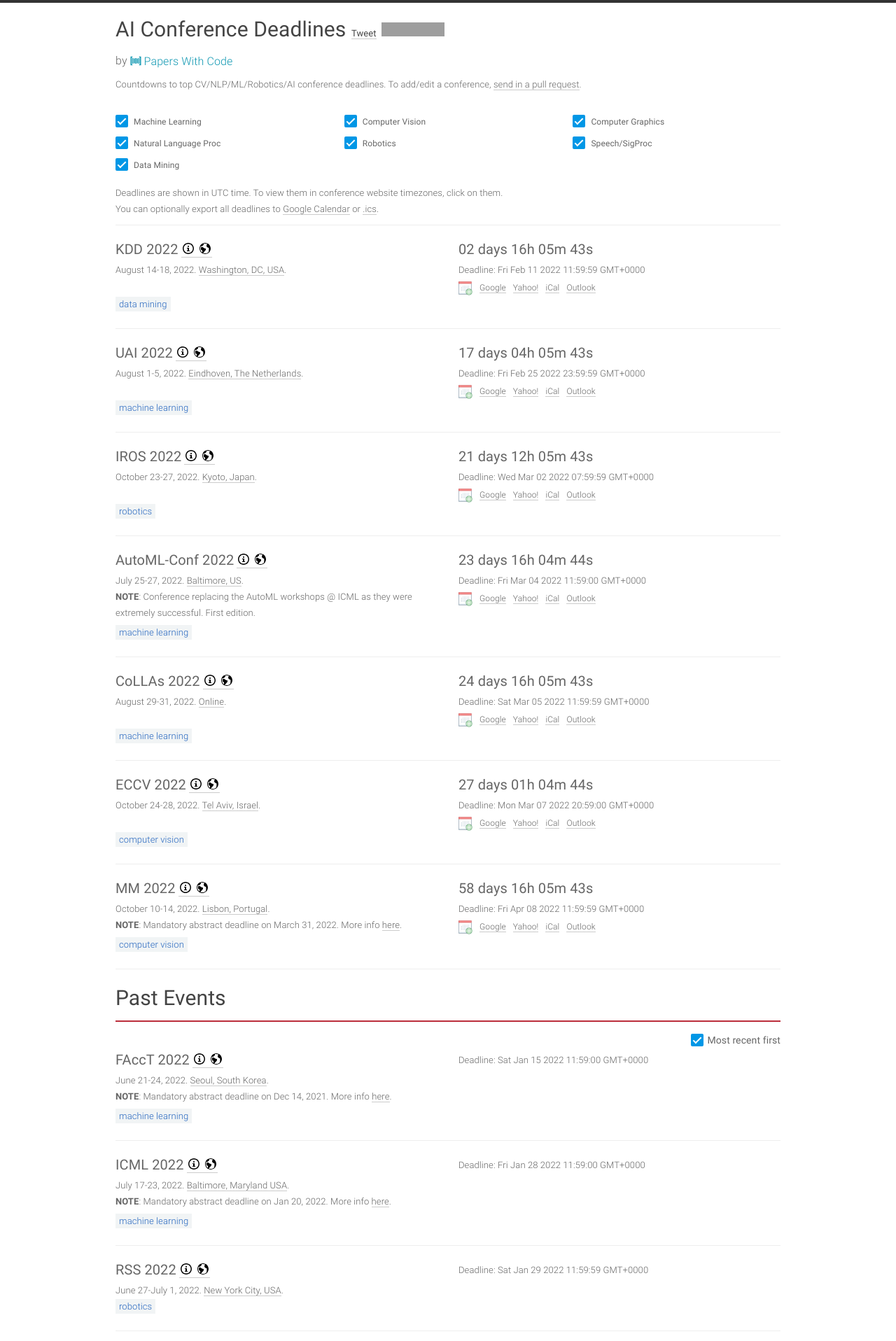
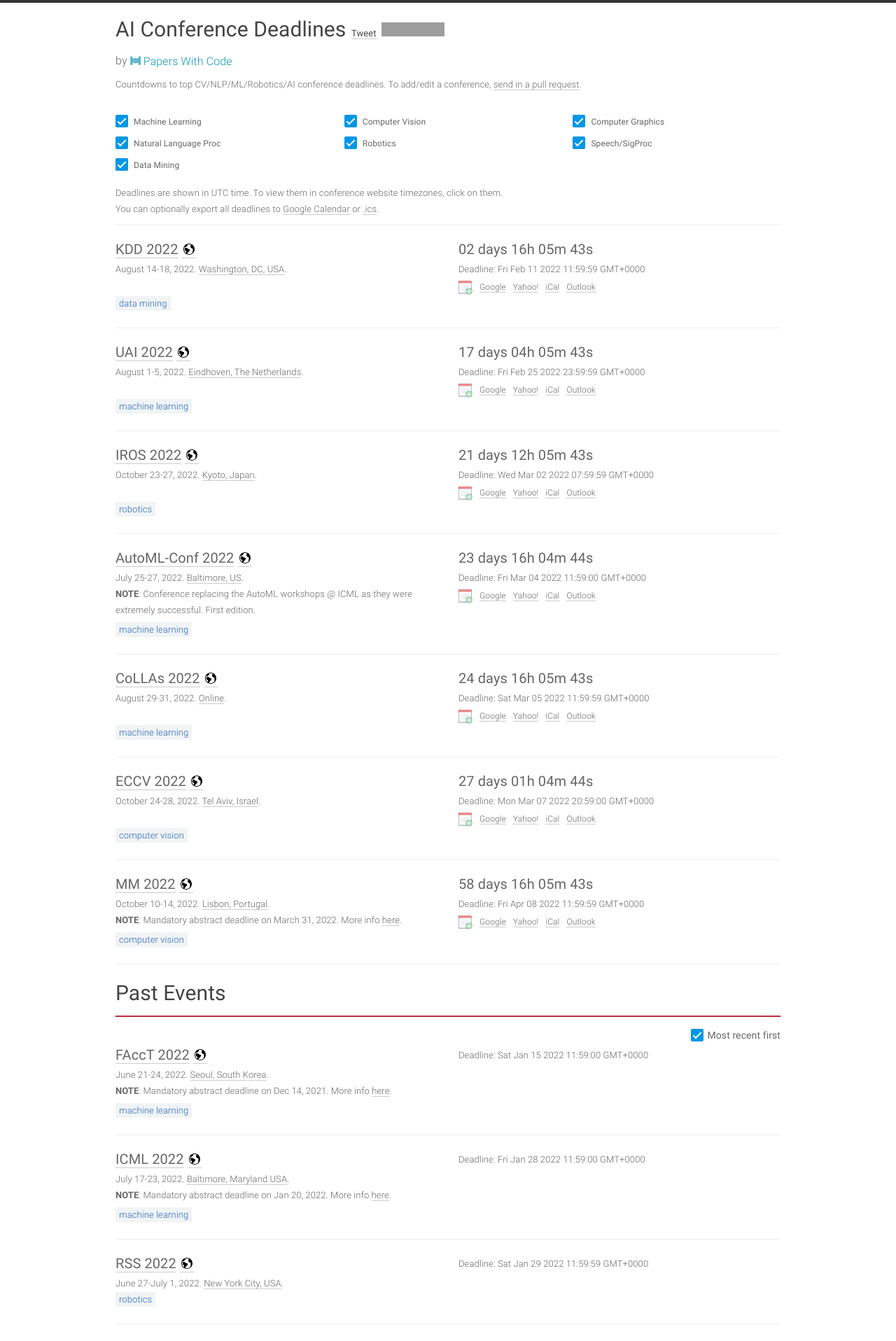
Before and after one commit to paperswithcode/ai-deadlines, a Jekyll site: the page built from index.html, in a window 1280 px wide. Shown: the top 1916 px of the page at 70% size. Built offline with Jekyll 4.4.1, drawn with Linux system fonts in a browser that asks for light colours; comment, search, counter and statistics services are not loaded; grey boxes are pictures that could not be loaded.

Commit message:
feat: update icon-based links

```diff
--- a/_layouts/home.html
+++ b/_layouts/home.html
@@ -79,13 +79,14 @@
           {% for conf in site.data.conferences %}
           <div id="{{conf.id}}" class="ConfItem {% for sub in conf.sub %} {{sub}}-conf {% endfor %}">
             <div class="row conf-row">
-                <div class="col-xs-5 col-sm-6">
-                  <div class="col-6">
-                    <span title="{{conf.name}}" class="conf-title">{{conf.title}} {{conf.year}}</span>
-                    <span title="{{conf.name}}" class="conf-title-small">{{conf.title}} '{{conf.year | slice: -2, 3}}</span>
-                    <a title="Deadline Details" href="{{site.baseurl}}/conference?id={{ conf.id }}">
-                        <img src="{{site.baseurl}}/static/img/269-info.svg" class="badge-link" alt="Link to Conference Details" />
-                    </a>
+                <div class="col-xs-6">
+                  <span class="conf-title">
+                    <a title="Deadline Details" href="{{site.baseurl}}/conference?id={{ conf.id }}">{{conf.title}} {{conf.year}}</a>
+                  </span>
+                  <span class="conf-title-small">
+                    <a title="Deadline Details" href="{{site.baseurl}}/conference?id={{ conf.id }}">{{conf.title}} '{{conf.year | slice: -2, 3}}</a>
+                  </span>
+                  <span class="conf-title-icon">
                     <a title="Conference Website" href="{{conf.link}}" target="_blank">
                         <img src="{{site.baseurl}}/static/img/203-earth.svg" class="badge-link"
                             alt="Link to Conference Website" />
@@ -98,12 +99,12 @@
                     {% endif %}
                     {% if conf.pwclink %}
                       <a title="Browse All Papers with Code" href="{{conf.pwclink}}" target="_blank">
-                              <div class="icon-inner pwc-icon"><svg xmlns="http://www.w3.org/2000/svg" viewBox="0 0 512 512" class="s-ion-icon"><path d="M88 128h48v256H88zM232 128h48v256h-48zM160 144h48v224h-48zM304 144h48v224h-48zM376 128h48v256h-48z"></path><path d="M104 104V56H16v400h88v-48H64V104zM408 56v48h40v304h-40v48h88V56z"></path></svg></div>
+                              <div class="icon-inner badge-link"><svg xmlns="http://www.w3.org/2000/svg" viewBox="0 0 512 512" class="s-ion-icon"><path d="M88 128h48v256H88zM232 128h48v256h-48zM160 144h48v224h-48zM304 144h48v224h-48zM376 128h48v256h-48z"></path><path d="M104 104V56H16v400h88v-48H64V104zM408 56v48h40v304h-40v48h88V56z"></path></svg></div>
                       </a>
                     {% endif %}
+                  </span>
                 </div>
-                </div>
-                <div class="col-xs-7 col-sm-6">
+                <div class="col-xs-6">
                   <span class="timer"></span>
                   <span class="timer-small"></span>
                 </div>
--- a/static/css/deadlines.css
+++ b/static/css/deadlines.css
@@ -106,13 +106,20 @@
 }
 
 .conf-title,
-.conf-title-small {
+.conf-title-small,
+.conf-title-icon {
   font-size: 20px;
   font-weight: 400;
+
 }
 
 .conf-title-small {
   display: none;
+}
+
+.conf-title-icon {
+  white-space: nowrap;
+  font-size: 20px;
 }
 
 .deadline,
@@ -193,8 +200,8 @@
 }
 
 .icon-inner {
-  width: 1em;
-  height: 1em;
+  width: .95em;
+  height: .95em;
   display: inline-block;
   vertical-align: middle;
   position: relative;
@@ -211,8 +218,8 @@
 }
 
 .badge-link {
-  vertical-align: top;
-  margin-top: 2px;
+  vertical-align: center;
+  margin-bottom: 3px;
   margin-left: 2px;
   margin-right: 2px;
 }
```
